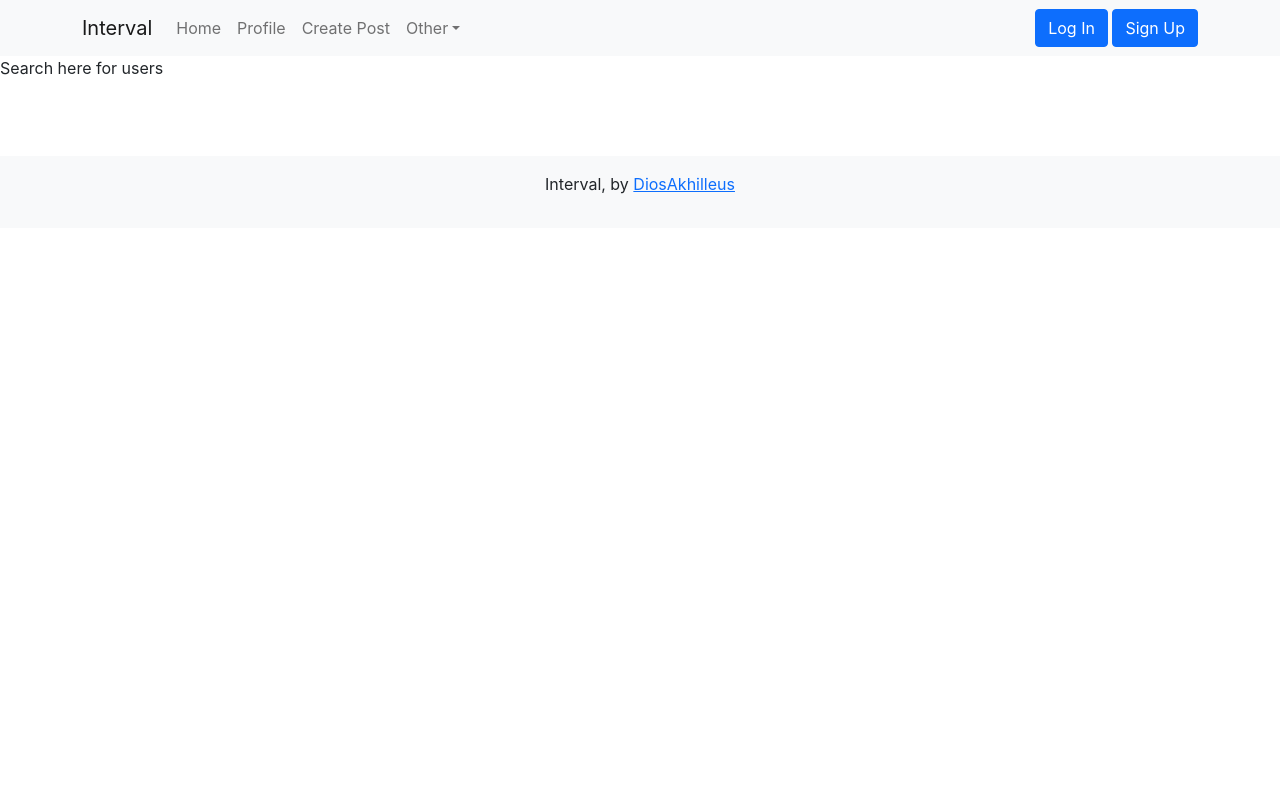
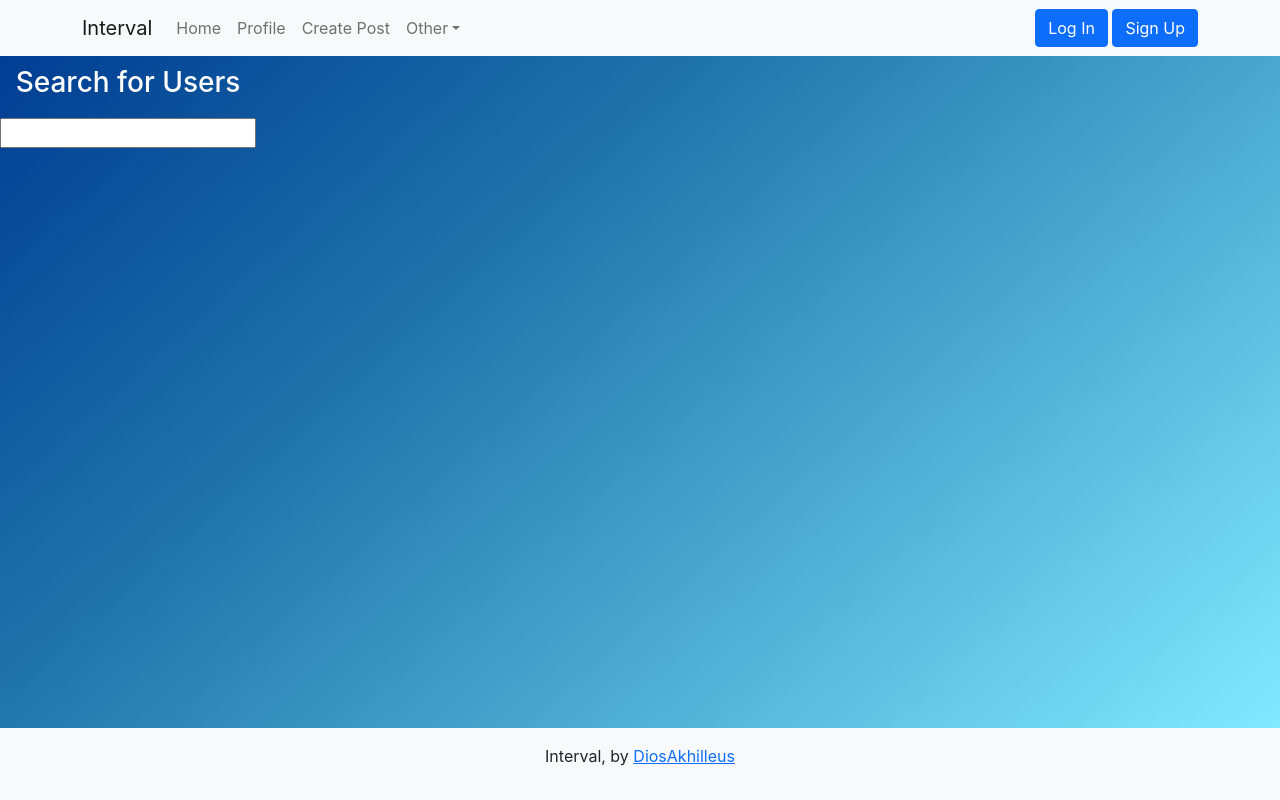
Before and after one commit to DiosAkhilleus/interval, a React (Create React App) app in the folder client/: page /users/search in a window 1280 px wide. Built offline with nearby package versions, Linux system fonts and the light colour scheme; no server answers.

Commit message:
small modifications to search page

```diff
--- a/client/src/Components/UserSearch.tsx
+++ b/client/src/Components/UserSearch.tsx
@@ -1,4 +1,5 @@
 import React from 'react'
+import Discover from './HomePage/Discover';
 
 interface Props {
 
@@ -6,8 +7,10 @@ interface Props {
 
 const UserSearch = (props: Props) => {
   return (
-    <div style={{height: 100}}>
-      Search here for users
+    <div className='home-page-container'>
+      <div className="home-page-discover">
+        <Discover />
+      </div>
     </div>
   )
 }
```
